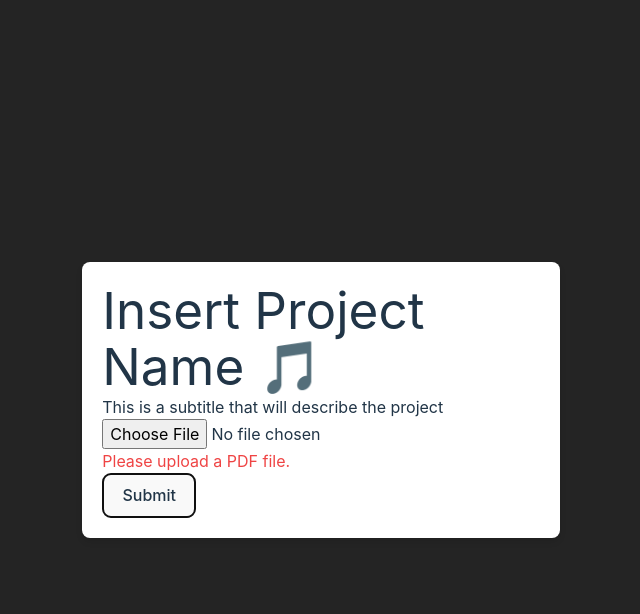
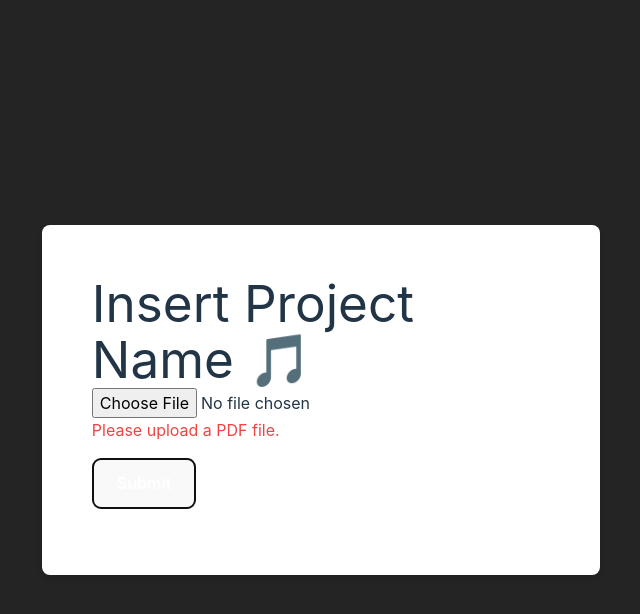
Before and after one commit to PyromancerBoom/hacknroll25-wifibeaters, a React (Vite) app in the folder frontend/: page / in a window 1280 px wide. Both pictures are taken after a click on the button "Submit". Shown: the top 614 px of the page, without its empty margins (319-959 px from the left). Built offline with nearby package versions, Linux system fonts and the light colour scheme.

Commit message:
update css and pdf viewer

```diff
--- a/frontend/src/global.css
+++ b/frontend/src/global.css
@@ -107,10 +107,10 @@ body {
 }
 
 .container {
-  width: 80%;
-  max-width: 1200px;
+  width: 85%;
+  max-width: 1500px;
   margin: 0 auto;
-  padding: 20px;
+  padding: 50px;
   background-color: #1a1a1a;
   box-shadow: 0 4px 6px rgba(0, 0, 0, 0.1);
   border-radius: 8px;
@@ -124,22 +124,30 @@ h1 {
 button {
   border-radius: 8px;
   border: 1px solid transparent;
-  padding: 0.6em 1.2em;
+  padding: 0.8em 1.5em;
+  margin: 1em 0;
   font-size: 1em;
-  font-weight: 500;
+  font-weight: 600;
   font-family: inherit;
   background-color: #1a1a1a;
+  color: #ffffff;
   cursor: pointer;
-  transition: border-color 0.25s;
+  transition: background-color 0.3s, border-color 0.3s, transform 0.2s;
 }
 
 button:hover {
+  background-color: #646cff;
   border-color: #646cff;
+  transform: scale(1.05);
 }
 
 button:focus,
 button:focus-visible {
   outline: 4px auto -webkit-focus-ring-color;
+}
+
+button:active {
+  transform: scale(0.95);
 }
 
 @media (prefers-color-scheme: light) {
--- a/frontend/src/pages/upload_page.tsx
+++ b/frontend/src/pages/upload_page.tsx
@@ -1,14 +1,11 @@
-import React, {useState} from "react";
-import pdfToText from 'react-pdftotext'
-
+import React, { useState } from "react";
+import pdfToText from 'react-pdftotext';
 import { useNavigate } from "react-router-dom";
-import HighlightWithDraggableMarkers from "../components/draggable_marker_text";
 
 const UploadPage: React.FC = () => {
   const [selectedFile, setSelectedFile] = useState<File | null>(null);
   const [error, setError] = useState<string | null>(null);
-  const [extractedText, setExtractedText] = useState<string | null>(null);
-  const handleClick = () => {};
+  const [pdfUrl, setPdfUrl] = useState<string | null>(null);
   const navigate = useNavigate();
 
   const handleFileChange = async (event: React.ChangeEvent<HTMLInputElement>) => {
@@ -17,35 +14,38 @@ const UploadPage: React.FC = () => {
     if (!file) {
         setError("No file selected.");
         setSelectedFile(null);
+        setPdfUrl(null);
         return;
     }
 
     if (file.size > 10 * 1024 * 1024) {
         setError("File size exceeds the 10MB limit.");
         setSelectedFile(null);
+        setPdfUrl(null);
+        return;
+    }
+
+    if (file.type !== "application/pdf") {
+        setError("Only PDF files are allowed.");
+        setSelectedFile(null);
+        setPdfUrl(null);
         return;
     }
 
     try {
         setSelectedFile(file);
         setError(null);
-        const text = await pdfToText(file);
-        setExtractedText(text);
-        // const formattedText = text.replace(/\n/g, "<br>").replace(/\s{2,}/g, "\n");
-        // setExtractedText(formattedText);
+        setPdfUrl(URL.createObjectURL(file));
     } catch (error) {
-        console.error("Failed to extract text from PDF:", error);
-        setError("Failed to extract text from PDF.");
+        console.error("Failed to load PDF:", error);
+        setError("Failed to load PDF.");
     }
   };
 
   const handleSubmit = async () => {
-    console.log("WAGOO");
     if (selectedFile) {
         try {
-            console.log("texty");
             const text = await pdfToText(selectedFile);
-              setExtractedText(text);
             navigate("/song_page", { state: { text } });
         } catch (error) {
             console.error("Failed to extract text from PDF:", error);
@@ -58,19 +58,15 @@ const UploadPage: React.FC = () => {
 
   return (
     <div className="container">
-          <h1>
-          Insert Project Name 🎵
-          </h1>
-          <h2>
-          This is a subtitle that will describe the project
-          </h2>
-
+      <h1>Insert Project Name 🎵</h1>
       <input type="file" onChange={handleFileChange} accept="application/pdf" />
-          {error && <p className="text-red-500 mt-2">{error}</p>} {/* Display error message */}
-          <button onClick={handleSubmit}>
-              Submit
-          </button>
-
+      {error && <p className="text-red-500 mt-2">{error}</p>}
+      {pdfUrl && (
+        <div style={{ height: '600px', marginTop: '50px' }}>
+          <iframe src={pdfUrl} width="100%" height="100%" />
+        </div>
+      )}
+      <button onClick={handleSubmit}>Submit</button>
     </div>
   );
 };
```
Lines whose indentation alone changed are shown as unchanged.
